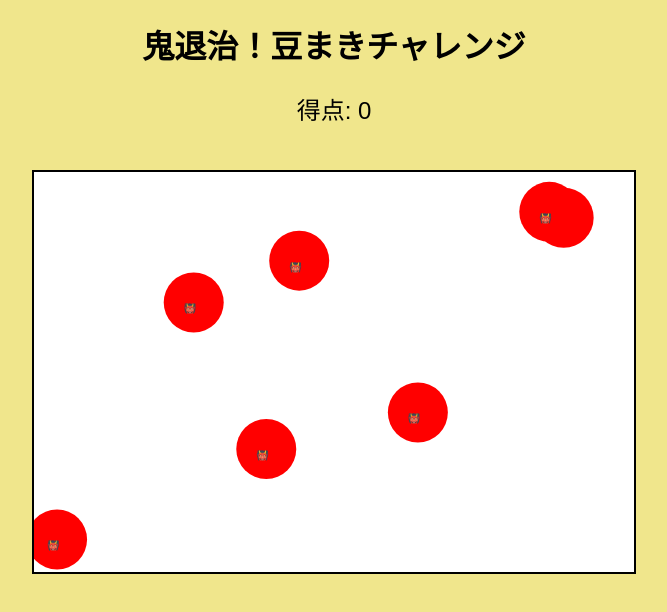
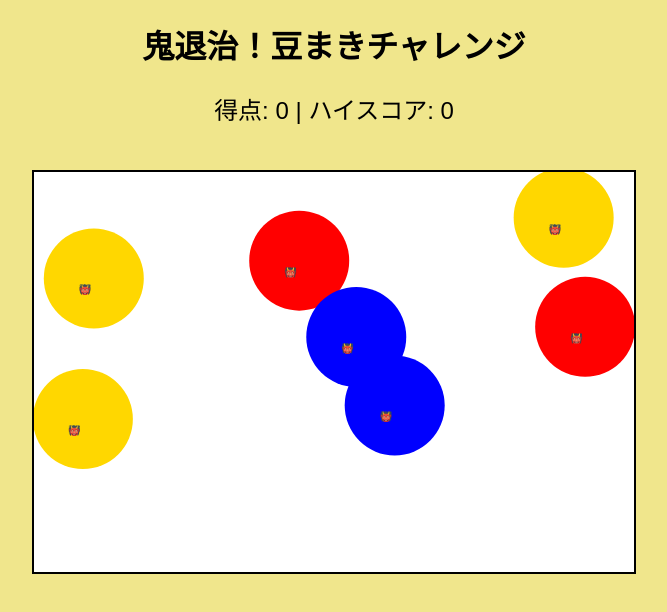
Before and after one commit to JH2A/test2, a plain HTML site: page index.html in a window 1280 px wide. Both pictures are taken after a click on the element 640 px from the left and 372 px from the top of the page. Shown: the whole page, without its empty margins (306-973 px from the left). Drawn offline with Linux system fonts and the light colour scheme.

Commit message:
Add files via upload

```diff
--- a/index.html
+++ b/index.html
@@ -13,8 +13,14 @@
 </head>
 <body>
     <h1>鬼退治！豆まきチャレンジ</h1>
-    <p id="score">得点: 0</p>
+    <p id="score">得点: 0 | ハイスコア: 0</p>
     <canvas id="gameCanvas" width="600" height="400"></canvas>
+    <audio id="bgm" loop>
+        <source src="bgm.mp3" type="audio/mpeg">
+    </audio>
+    <audio id="hitSound">
+        <source src="hit.mp3" type="audio/mpeg">
+    </audio>
     <script>
         const canvas = document.getElementById('gameCanvas');
         const ctx = canvas.getContext('2d');
@@ -22,39 +28,64 @@
         let timer = 30;
         let gameInterval, timerInterval;
 
-        const drawOni = (x, y) => {
-            ctx.fillStyle = 'red';
+        let highScore = localStorage.getItem('highScore') || 0;
+        document.getElementById('score').innerText = `得点: 0 | ハイスコア: ${highScore}`;
+
+        const bgm = document.getElementById('bgm');
+        const hitSound = document.getElementById('hitSound');
+        bgm.play();
+
+        const oniTypes = [
+            { color: 'red', points: 10 },
+            { color: 'blue', points: 20 },
+            { color: 'gold', points: 50 },
+        ];
+
+        const updateHighScore = () => {
+            if (score > highScore) {
+                highScore = score;
+                localStorage.setItem('highScore', highScore);
+            }
+        };
+
+        const drawOni = (x, y, color) => {
+            ctx.fillStyle = color;
             ctx.beginPath();
-            ctx.arc(x, y, 30, 0, Math.PI * 2);
+            ctx.arc(x, y, 50, 0, Math.PI * 2);
             ctx.fill();
             ctx.fillStyle = 'black';
-            ctx.fillText('👹', x - 10, y + 10);
+            ctx.fillText('👹', x - 15, y + 15);
         };
 
         const spawnOni = () => {
+            const oni = oniTypes[Math.floor(Math.random() * oniTypes.length)];
             const x = Math.random() * canvas.width;
             const y = Math.random() * canvas.height;
-            drawOni(x, y);
+
+            drawOni(x, y, oni.color);
+
             canvas.addEventListener('click', (event) => {
                 const rect = canvas.getBoundingClientRect();
                 const clickX = event.clientX - rect.left;
                 const clickY = event.clientY - rect.top;
-                if (Math.hypot(clickX - x, clickY - y) < 30) {
-                    score += 10;
-                    document.getElementById('score').innerText = `得点: ${score}`;
-                    ctx.clearRect(x - 30, y - 30, 60, 60); // 鬼を消す
+                if (Math.hypot(clickX - x, clickY - y) < 50) {
+                    score += oni.points;
+                    document.getElementById('score').innerText = `得点: ${score} | ハイスコア: ${highScore}`;
+                    ctx.clearRect(x - 50, y - 50, 100, 100);
+                    hitSound.play();
                 }
             });
         };
 
         const startGame = () => {
-            gameInterval = setInterval(spawnOni, 1000); // 1秒ごとに鬼を出現
+            gameInterval = setInterval(spawnOni, 1000);
             timerInterval = setInterval(() => {
                 timer--;
                 if (timer === 0) {
                     clearInterval(gameInterval);
                     clearInterval(timerInterval);
-                    alert(`ゲーム終了！最終得点: ${score}`);
+                    updateHighScore();
+                    alert(`ゲーム終了！最終得点: ${score}\nハイスコア: ${highScore}`);
                 }
             }, 1000);
         };
```
